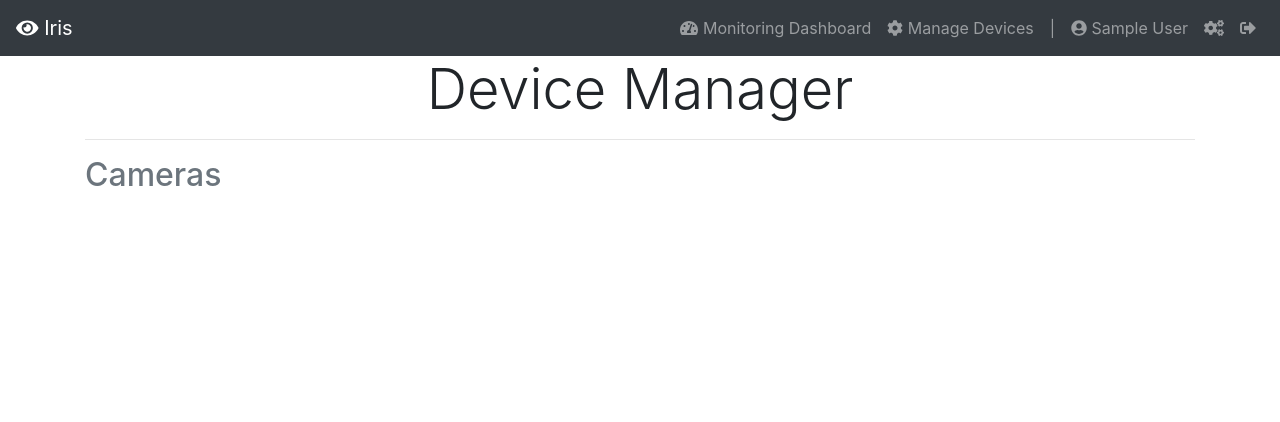
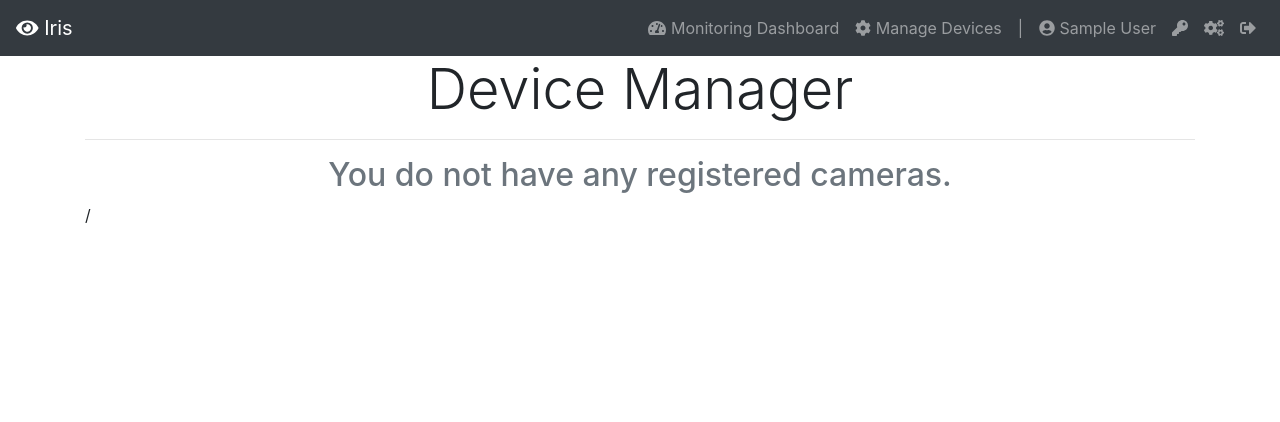
Before and after one commit to DylanGore/Iris, a Django app: page /devices/manage/ in a window 1280 px wide. Shown: the top 422 px of the page. Run offline with Django 3.2, Linux system fonts and the light colour scheme; the visitor is signed in with stand-in values (Sample User, id 1); data that the repository does not hold is empty; some libraries are stand-ins or nearby versions.

Commit message:
Added additonal error checking and links to HTML templates

```diff
--- a/src/web/devices/templates/devices/base.html
+++ b/src/web/devices/templates/devices/base.html
@@ -51,6 +51,9 @@
                         </li>
                         {% if user.is_staff %}
                             <li class="nav-item">
+                                <a href="{% url 'api/token' %}" class="nav-link"><i class="fas fa-key"></i></a>
+                            </li>
+                            <li class="nav-item">
                                 <a href="{% url 'admin:index' %}" class="nav-link"><i class="fas fa-cogs"></i></a>
                             </li>
                         {% endif %}
--- a/src/web/devices/templates/devices/manage_camera.html
+++ b/src/web/devices/templates/devices/manage_camera.html
@@ -20,7 +20,7 @@
                     <li class="list-group-item"><strong>Name:</strong> {{ device.name }}</li>
                     <li class="list-group-item"><strong>Location:</strong> {{ device.location }}</li>
                     <li class="list-group-item"><strong>Last Triggered:</strong> {{ device.last_triggered }}</li>
-                    <li class="list-group-item"><strong>Owner</strong> {{ device.owner_name }}</li>
+                    <li class="list-group-item"><strong>Owner:</strong> {{ device.owner_name }}</li>
                     <li class="list-group-item"><strong>Motion Detector:</strong> {{ device.has_motion }}</li>
                     <li class="list-group-item"><strong>Buzzer:</strong> {{ device.has_sound }}</li>
                     {% if device.is_active %}
--- a/src/web/devices/templates/devices/manage_devices.html
+++ b/src/web/devices/templates/devices/manage_devices.html
@@ -12,7 +12,11 @@
         </div>
         <div class="row">
             <div class="col">
-                <h2 class="text-muted animated fadeIn">Cameras</h2>
+                {% if not all_cameras.count == 0 %}
+                    <h2 class="text-muted animated fadeIn">Cameras</h2>
+                {% else %}
+                    <h2 class="text-muted text-center animated fadeIn">You do not have any registered cameras.</h2>
+                /{% endif %}
                 <div class="card-group">
                     {% for camera in all_cameras %}
                         <div class="col-12 col-md-4">
@@ -23,6 +27,7 @@
                                     {% else %}
                                         <h5 class="card-title"><i class="fas fa-camera"></i> {{ camera.name }} <span class="badge badge-danger float-right">Offline</span></h5>
                                     {% endif %}
+                                    <hr>
 {#                                    <p class="card-text"><i class="fas fa-map"></i> {{ camera.location }}</p>#}
                                     <a href="{% url 'devices:manage_camera' camera.id %}" class="btn btn-sm btn-secondary btn-block"><i class="fas fa-cog"></i> Manage Device</a>
                                     <a href="{% url 'devices:view_camera' camera.id %}" class="btn btn-sm btn-info btn-block"><i class="fas fa-desktop"></i> View Camera Feed</a>
--- a/src/web/devices/templates/devices/monitor_devices.html
+++ b/src/web/devices/templates/devices/monitor_devices.html
@@ -12,7 +12,11 @@
         </div>
         <div class="row">
             <div class="col">
-                <h2 class="text-muted animated fadeIn">Cameras</h2>
+                {% if not all_cameras.count == 0 %}
+                    <h2 class="text-muted animated fadeIn">Cameras</h2>
+                {% else %}
+                    <h2 class="text-muted text-center animated fadeIn">You do not have any registered cameras.</h2>
+                /{% endif %}
                 <div class="card-group">
                     {% for camera in all_cameras %}
                         <div class="col-12 col-md-3">
```
